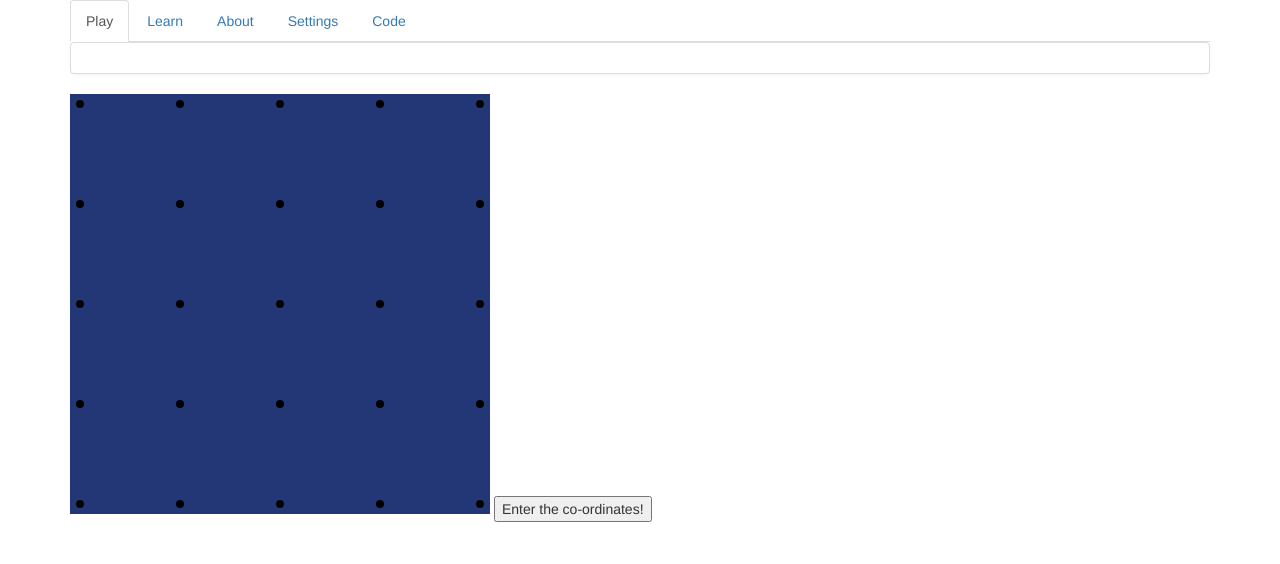
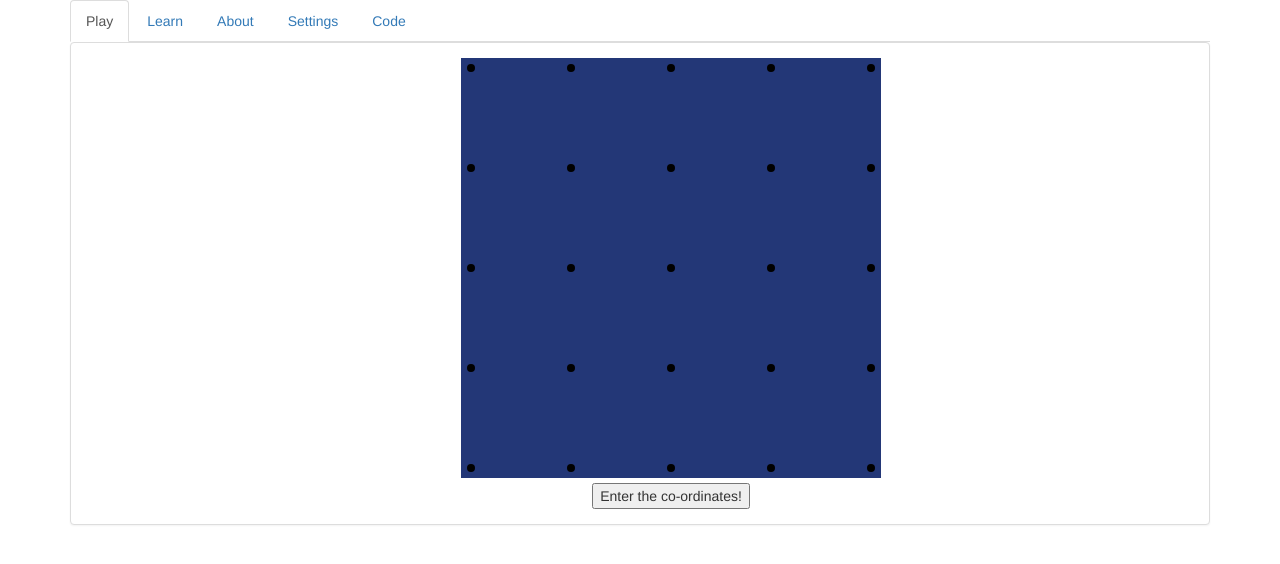
Before and after one commit to mereckaj/SoftwareEngineeringGroup23, a plain HTML site: page rhino/rhino.html in a window 1280 px wide. Drawn offline with nearby package versions, Linux system fonts and the light colour scheme.

Commit message:
Centered the page.

```diff
--- a/rhino/rhino.html
+++ b/rhino/rhino.html
@@ -21,11 +21,8 @@
     </ul>
     <div class="panel panel-default">
       <div class="panel-body">
-      </div>
-    </div>
-  </div>
         <div class="game">
-    <div class="container">
+          <div class="container" align="center">
             <svg xmlns="http://www.w3.org/2000/svg" width="420.0" height="420.0">
               <circle class="dot" r="4.0" cx="10" cy="10" />
               <circle class="dot" r="4.0" cx="110" cy="10" />
@@ -58,7 +55,12 @@
               <circle class="dot" r="4.0" cx="410" cy="410" />
 
             </svg>
+          </div>
+          <div class="container" align="center">
             <button type="button" id="makeGuess" disabled="disabled">Enter the co-ordinates!</button>
+          </div>
+        </div>
+      </div>
     </div>
   </div>
   <!-- Boostrap script of some sort -->
```
Lines whose indentation alone changed are shown as unchanged.
